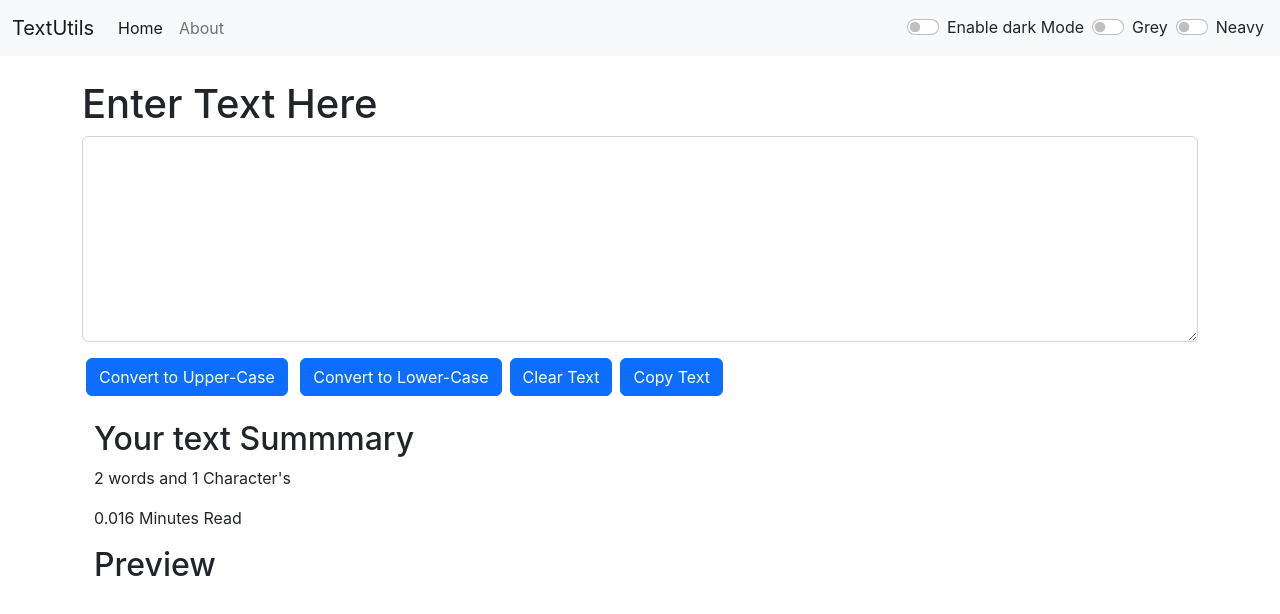
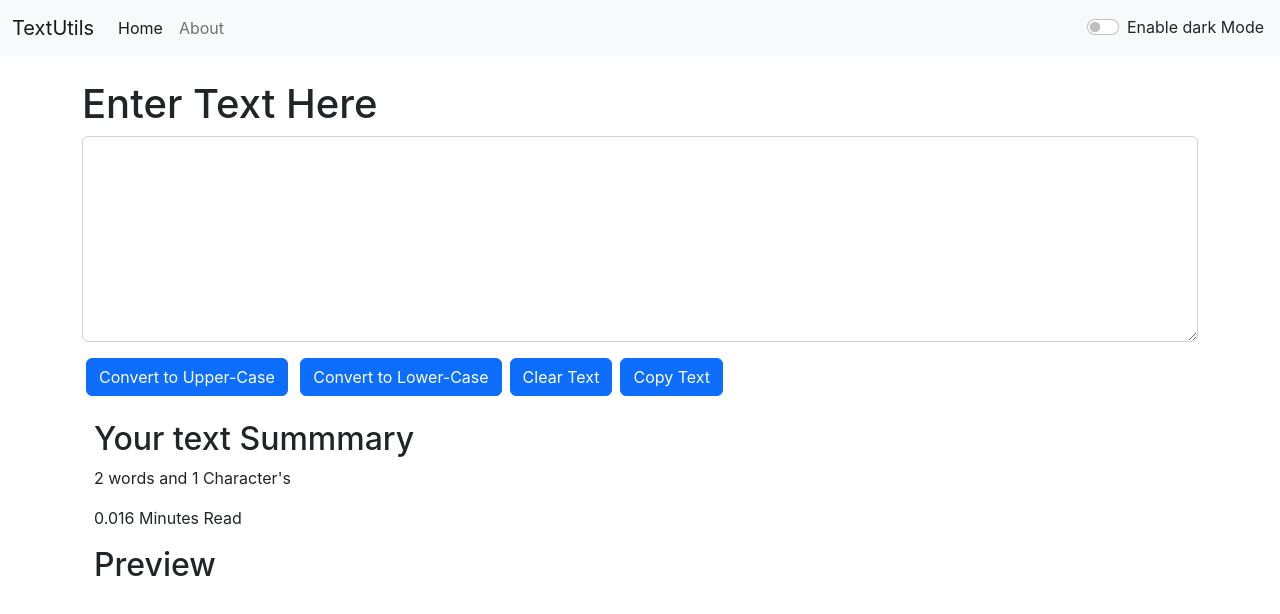
Before and after one commit to prajwalwadhai/TextUtils, a React (Create React App) app: page / in a window 1280 px wide. Shown: the top 614 px of the page. Built offline with nearby package versions, Linux system fonts and the light colour scheme.

Commit message:
Ready to npm run build

```diff
--- a/src/components/Navbar.js
+++ b/src/components/Navbar.js
@@ -83,13 +83,14 @@ export default function Navbar(props) {
               </button>
             </form> */}
           </div>
-          {/* <div className={`form-check form-switch mx-1 text-${props.mode ==='light'?'dark':'light'}`}>
+          <div className={`form-check form-switch mx-1 text-${props.mode ==='light'?'dark':'light'}`}>
               <input className="form-check-input" onClick= {props.toggleMode} type="checkbox" role="switch" id="flexSwitchCheckDefault"/>
               <label className="form-check-label" htmlFor="flexSwitchCheckDefault" >Enable {props.mode==='light'?'dark':'light'} Mode</label>
-          </div> */}
+          </div>
 
             {/* TODO: make and fix this multicolor Theme*/}
-          <div className={`form-check form-switch mx-1 text-${props.mode ==='light'?'dark':'light'}`}>
+
+          {/* <div className={`form-check form-switch mx-1 text-${props.mode ==='light'?'dark':'light'}`}>
               <input className="form-check-input" onClick= {props.toggleMode} type="radio" name="inlineRadioOptions" id="inlineRadio1" value="option1"/>
               <label className="form-check-label" htmlFor="inlineRadio1">Enable {props.mode==='light'?'dark':'light'} Mode</label>
           </div>
@@ -100,7 +101,7 @@ export default function Navbar(props) {
           <div className={`form-check form-switch mx-1 text-${props.mode ==='light'?'dark':'light'}`}>
               <input className="form-check-input" onClick= {props.toggleGreyMode}  type="radio" name="inlineRadioOptions" id="inlineRadio3" value="option3"/>
               <label className="form-check-label" htmlFor="inlineRadio3">Neavy</label>
-          </div>
+          </div> */}
 
         </div>
       </nav>
```
